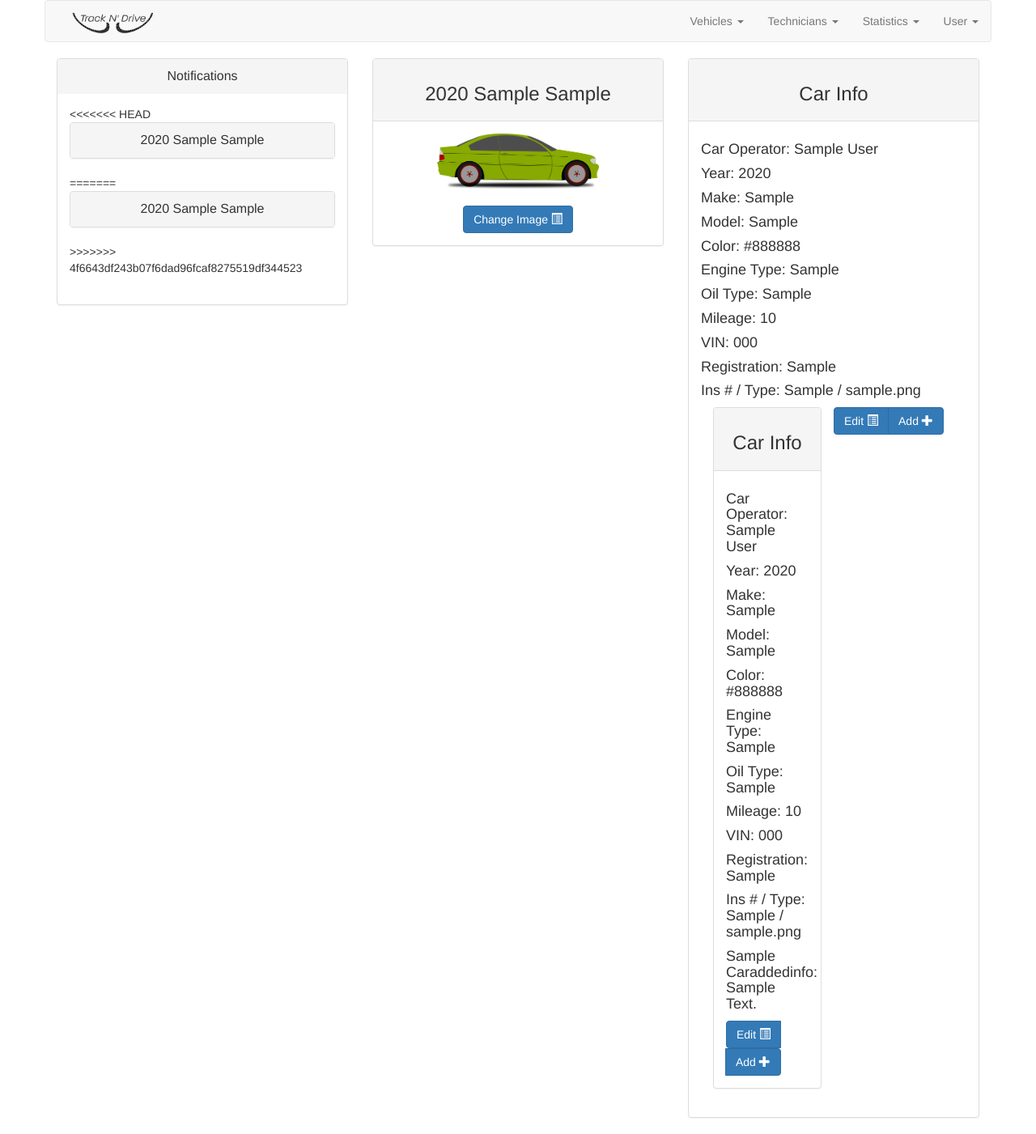
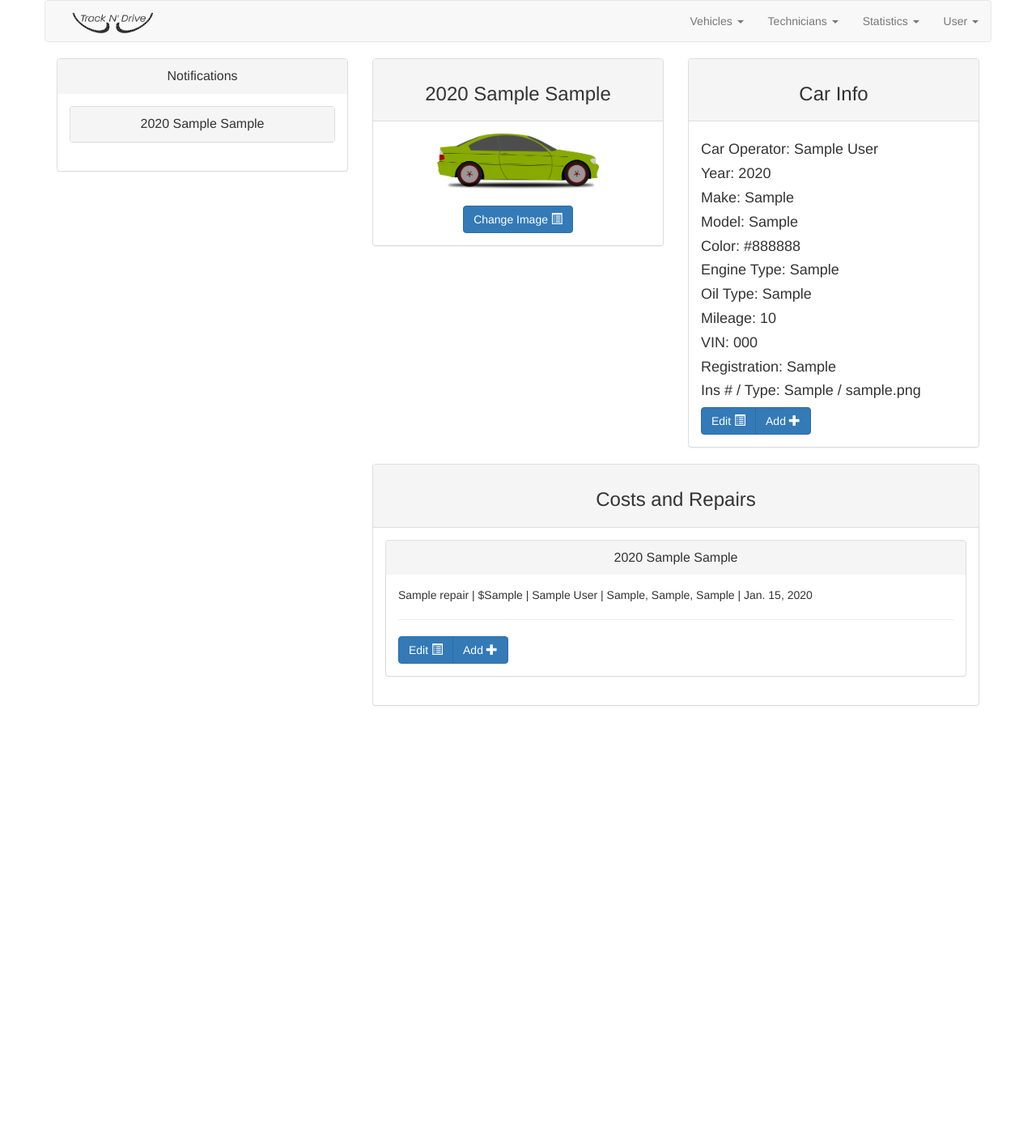
Before and after one commit to itorres1994/Team-Noatpad, a Django app: a page that uses Noatpad/track_n_drive/templates/car.html in a window 1280 px wide. Shown: the whole page at 81% size. After the commit the page ends 872 px from the top, so only its background shows below. Run offline with Django 3.2, Linux system fonts and the light colour scheme; a user stored in the database is signed in; tables that the repository leaves empty hold one stand-in row (values such as "Sample post"); some libraries are stand-ins or nearby versions.

Commit message:
fixed car.html

```diff
--- a/Noatpad/track_n_drive/templates/car.html
+++ b/Noatpad/track_n_drive/templates/car.html
@@ -153,7 +153,6 @@
                     <!-- Start of Notification Panel Body -->
                     <div class="panel-body">
 
-                    <<<<<<< HEAD
                             <!-- Make a list group of panels -->
                             <ul class="list-group list-var">
                                 <!-- Loop through the number of cars we have in the db -->
@@ -210,74 +209,7 @@
                                         </div> <!-- End of Car 1 panel group -->
                                     </li>
                                 {% endfor %}
-                        =======
-                        <!-- Make a list group of panels -->
-                        <ul class="list-group list-var">
-                            <!-- Loop through the number of cars we have in the db -->
-                            {% for car in cars %}
-                                <li>
-                                    <!-- Make Car Panel group -->
-                                    <div class="panel-group">
 
-                                        <!-- Start of Panel structure -->
-                                        <div class="panel panel-default">
-                                            <div class="panel-heading text-center">
-                                                <p class="panel-title">
-                                                    <!-- The forloop.counter gives an index for a panel -->
-                                                    <a data-toggle="collapse" data-parent="accordion"
-                                                       href="#{{ forloop.counter }}">
-                                                        <!-- Output the cars into the dropdown -->
-                                                        {{ car.year }} {{ car.make }} {{ car.model }}
-                                                    </a>
-                                                </p>
-                                            </div>
-
-                                            <!-- Start of collapsible body -->
-                                            <div id="{{ forloop.counter }}" class="panel-collapse collapse">
-
-                                                <!-- Start of Panel body -->
-                                                <div class="panel-body">
-                                                    <ul class="list-group list-var">
-                                                        {% for rep in car.futurerepair.all %}
-                                                            <!-- ifequal rep.car.vin_number car.vin_number -->
-                                                            <li>
-                                                                {{ rep.technician.fname }}
-                                                                {{ rep.technician.lname }}<br/>
-                                                                {{ rep.name }}<br/>
-                                                                {{ rep.date_of_repair }}
-                                                            </li>
-                                                            <!-- Horizontal line -->
-                                                            <hr>
-                                                            <!-- endifequal -->
-                                                        {% endfor %}
-                                                    </ul>
-                                                    <!-- Make a button group -->
-                                                    <div class="text-center btn-group">
-
-                                                        <!-- First Button of group -->
-                                                        <a class="btn btn-primary"
-                                                           href="{{ car.get_absolute_url }}add-future-repair">
-                                                            Edit <span class="glyphicon glyphicon-list-alt"></span>
-
-                                                        </a> <!-- End of first button of group -->
-                                                        <!-- Second Button of group -->
-                                                        <a class="btn btn-primary"
-                                                           href="{{ car.get_absolute_url }}add-future-repair">
-                                                            Add <span class="glyphicon glyphicon-plus"></span>
-                                                        </a> <!-- End of second button of group -->
-
-                                                    </div> <!-- End of button group -->
-
-                                                </div> <!-- End of Panel Body -->
-
-                                            </div> <!-- End of collapsible body -->
-
-                                        </div> <!-- End of Panel structure -->
-
-                                    </div> <!-- End of Car 1 panel group -->
-                                </li>
-                            {% endfor %}
-                            >>>>>>> 4f6643df243b07f6dad96fcaf8275519df344523
 
                         </ul> <!-- End of list group of panels -->
 
@@ -378,74 +310,6 @@
 
                             </div> <!-- End of button group -->
 
-            <div class="col-md-6">
-                <!-- Make a panel to contain content -->
-                <div class="panel panel-default">
-
-                    <!-- Panel heading for User Info -->
-                    <div class="panel-heading text-center">
-                        <h3>
-                            Car Info
-                        </h3>
-                    </div> <!-- End of User Info Panel Heading -->
-
-                    <!-- Panel body for User Info -->
-                    <div class="panel-body">
-                        <h4 title="Editable Field: Car Operator">
-                            Car Operator: {{ car.profile.fname }} {{ car.profile.lname }}
-                        </h4>
-                        <h4 title="Editable Field: Car Year">
-                            Year: {{ car.year }}
-                        </h4>
-                        <h4 title="Editable Field: Car Make">
-                            Make: {{ car.make }}
-                        </h4>
-                        <h4 title="Editable Field: Car Model">
-                            Model: {{ car.model }}
-                        </h4>
-                        <h4 title="Editable Field: Car Color">
-                            Color: {{ car.color }}
-                        </h4>
-                        <h4 title="Editable Field: Engine Type">
-                            Engine Type: {{ car.engine_type }}
-                        </h4>
-                        <h4 title="Editable Field: Oil Type">
-                            Oil Type: {{ car.oil_type }}
-                        </h4>
-                        <h4 title="Editable Field: Mileage">
-                            Mileage: {{ car.mileage }}
-                        </h4>
-                        <h4 title="Editable Field: VIN #">
-                            VIN: {{ car.vin_number }}
-                        </h4>
-                        <h4 title="Editable Field: Registration">
-                            Registration: {{ car.registration }}
-                        </h4>
-                        <!-- This loop takes the added info of user and prints it -->
-                        {% for ins in car.insurance.all %}
-                            <h4 title="Editable Field: Insurance Number">
-                                Ins # / Type: {{ ins.insurance_num }} / {{ ins.coverage }}
-                            </h4>
-                        {% endfor %}
-                        {% for info in car.info.all %}
-                            <h4>
-                                {{ info.information_name|title }}: {{ info.information_contents|title }}
-                            </h4>
-                        {% endfor %}
-                        <!-- Make a button group -->
-                        <div class="text-center btn-group">
-
-                            <!-- First Button of group -->
-                            <a class="btn btn-primary" href="{{ car.get_absolute_url }}add-car">
-                                Edit <span class="glyphicon glyphicon-list-alt"></span>
-                            </a> <!-- End of first button of group -->
-                            <!-- Second Button of group -->
-                            <a class="btn btn-primary" href="{{ car.get_absolute_url }}add-car-info"">
-                            Add <span class="glyphicon glyphicon-plus"></span>
-                            </a> <!-- End of second button of group -->
-
-                        </div> <!-- End of button group -->
-
                         </div> <!-- End of Car Info panel body -->
 
                     </div> <!-- End of Panel -->
@@ -453,5 +317,102 @@
                 </div> <!-- End of car info panel -->
             </div>
 
+            <!-- Allocated for Repairs -->
+            <div class="row">
+
+                <!-- Get all available columns for repairs -->
+                <div class="col-md-12">
+
+                    <!-- Start of Panel Content -->
+                    <div class="panel panel-default">
+
+                        <!-- Start of Panel Heading  -->
+                        <div class="panel-heading text-center">
+                            <h3>
+                                Costs and Repairs
+                            </h3>
+                        </div> <!-- End of Panel Heading -->
+
+                        <!-- Start of Panel Body  -->
+                        <div class="panel-body">
+                            <!-- Make a list group of panels -->
+                            <ul class="list-group list-var">
+
+                                <li>
+                                    <!-- Make a Car Panel group -->
+                                    <div class="panel-group">
+
+                                        <!-- Start of Panel structure -->
+                                        <div class="panel panel-default">
+                                            <div class="panel-heading text-center">
+                                                <p class="panel-title">
+                                                    {{ car.year }} {{ car.make }} {{ car.model }}
+                                                </p>
+                                            </div>
+
+                                            <!-- Start of Panel body -->
+                                            <div class="panel-body">
+                                                <ul class="list-group list-var">
+                                                    {% for rep in car.repair.all %}
+                                                    <li>
+                                                        {% if '$' in rep.cost %}
+                                                        {{ rep.name }} | {{ rep.cost }} |
+                                                        {{ rep.technician.fname }}
+                                                        {{ rep.technician.lname }} |
+                                                        {{ rep.technician.street }},
+                                                        {{ rep.technician.city }},
+                                                        {{ rep.technician.company }} |
+                                                        {{ rep.date_made }}
+                                                        {% else %}
+                                                        {{ rep.name }} | ${{ rep.cost }} |
+                                                        {{ rep.technician.fname }}
+                                                        {{ rep.technician.lname }} |
+                                                        {{ rep.technician.street }},
+                                                        {{ rep.technician.city }},
+                                                        {{ rep.technician.company }} |
+                                                        {{ rep.date_made }}
+                                                        {% endif %}
+                                                        <hr>
+                                                    </li>
+                                                    <!-- Horizontal line -->
+                                                    {% endfor %}
+                                                </ul>
+                                                <!-- Make a button group -->
+                                                <div class="text-center btn-group">
+
+                                                    <!-- First Button of group -->
+                                                    <button type="button" class="btn btn-primary">
+                                                        Edit <span class="glyphicon glyphicon-list-alt"></span>
+                                                    </button> <!-- End of first button of group -->
+
+                                                    <!-- Second Button of group -->
+                                                    <button type="button" class="btn btn-primary">
+                                                        Add <span class="glyphicon glyphicon-plus"></span>
+                                                    </button> <!-- End of second button of group -->
+
+                                                </div> <!-- End of button group -->
+
+                                            </div> <!-- End of Panel Body -->
+
+
+                                        </div> <!-- End of Panel structure -->
+
+                                    </div> <!-- End of Car 1 panel group -->
+                                </li>
+
+                            </ul> <!-- End of list group of panels -->
+
+                        </div> <!-- End of Panel Body -->
+
+                    </div> <!-- End of Panel Content -->
+
+                </div> <!-- End of repair columns -->
+
+            </div> <!-- End of repair space -->
+
+        </div> <!-- Columns to be used for repairs -->
+
+    </div> <!-- End of Column space for notifications, user image, info, and repairs -->
+
 </div> <!-- End of Main Row Content for page components -->
 {% endblock %}
```
Lines whose indentation alone changed are shown as unchanged.
